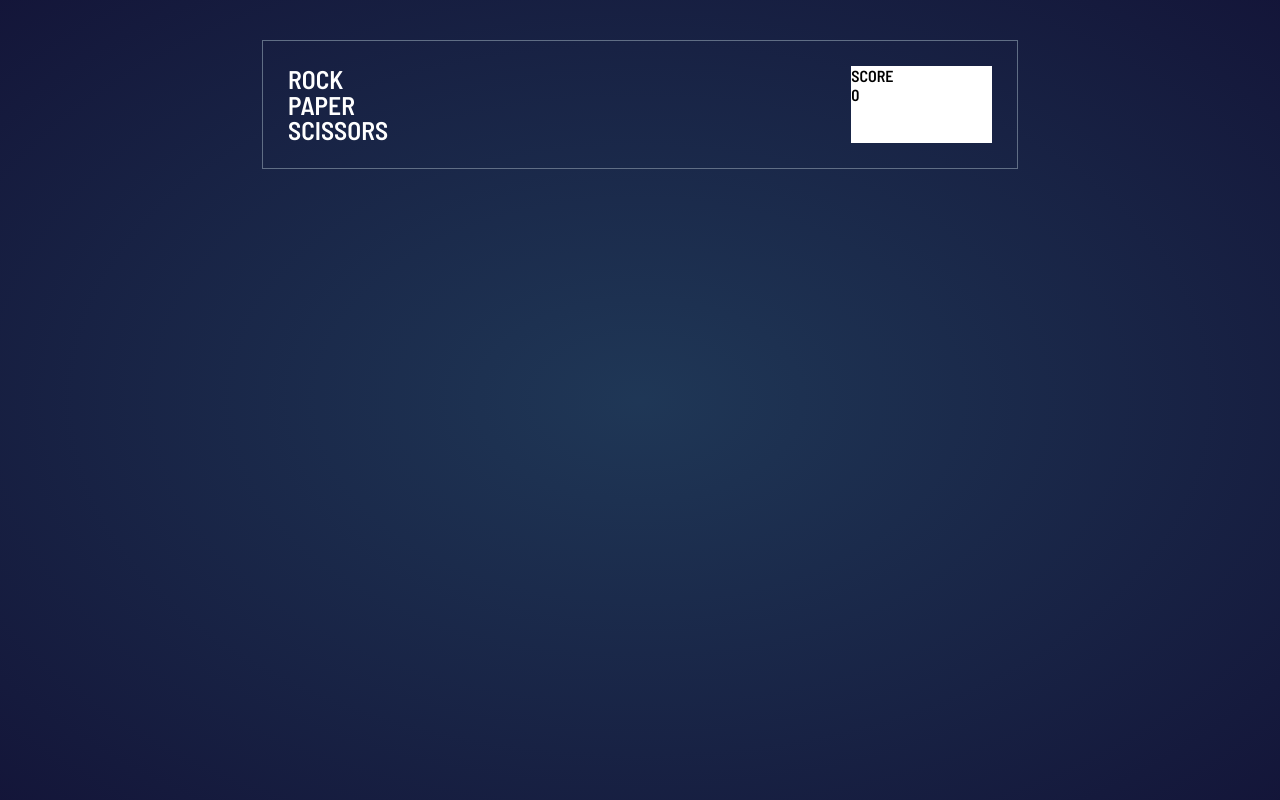
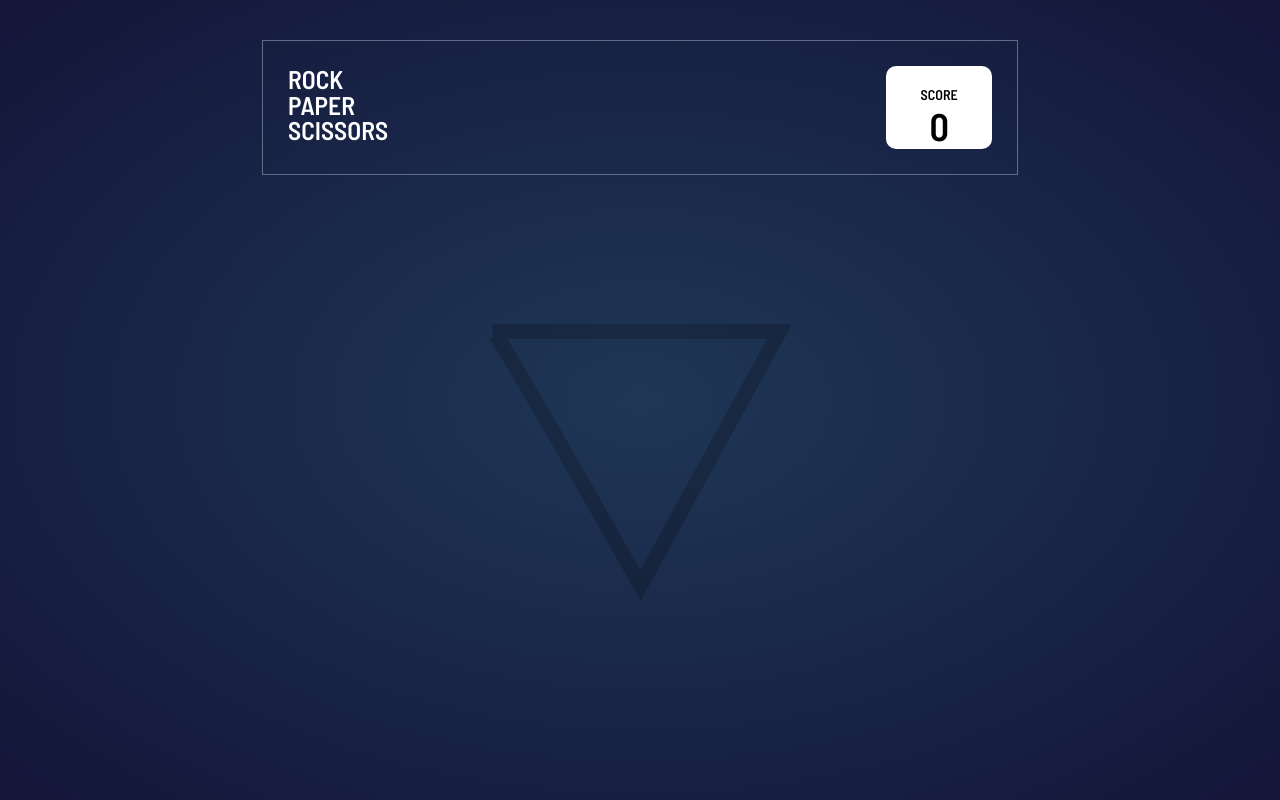
Before and after one commit to Farhan212-web/rockPaperScissors, a plain HTML site: page index.html in a window 1280 px wide. Drawn offline with Linux system fonts and the light colour scheme.

Commit message:
Got background triangle to render in correct position

```diff
--- a/index.html
+++ b/index.html
@@ -26,9 +26,18 @@
         </div>
 
         <div class="scoreboard">
-          <p>SCORE</p>
-          <p class="current-score">0</p>
+          <div class="score-text">
+            <p class="score-marker">SCORE</p>
+            <p class="current-score">0</p>
+          </div>
         </div>
+      </div>
+
+      <div class="game-body">
+        <div class="component-body">
+          <div class="component rock"></div>
+        </div>
+
       </div>
     </section>
 
--- a/styles.css
+++ b/styles.css
@@ -38,5 +38,28 @@ body {
 
 .scoreboard {
     background: white;
-    width: 20%;
+    width: 15%;
+    text-align: center;
+    border-radius: 10px;
 }
+
+.current-score {
+    font-size: 3vw;
+}
+
+.score-marker {
+    font-size: 1.1vw;
+}
+
+.score-text {
+    margin-top: 20px;
+}
+
+.component-body {
+    background-image: url('images/bg-triangle.svg');
+    background-repeat: no-repeat;
+    background-attachment: fixed;
+    background-position: 50% 62%;
+    height: 300px;
+    padding: 200px;
+}
```
